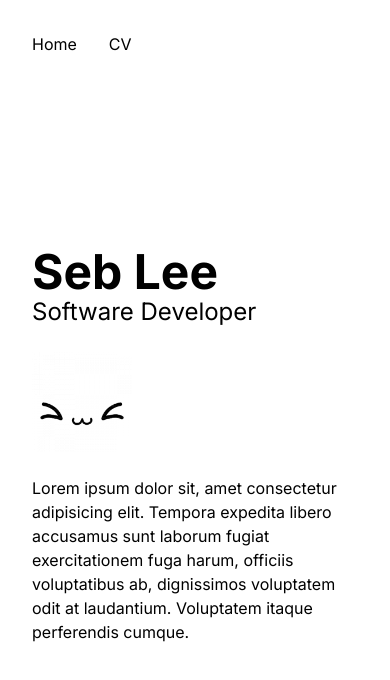
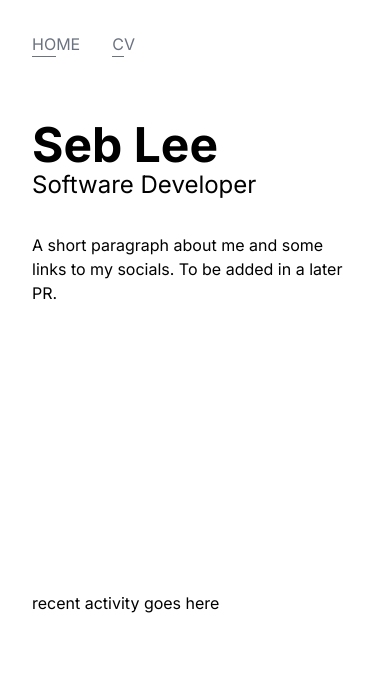
Before and after one commit to jebzley/sebleedotdev, a Next.js app: page / in a window 390 px wide. Shown: the top 680 px of the page. Built offline with nearby package versions, Linux system fonts and the light colour scheme.

Commit message:
Set up responsive split page layout  (#2)
* add basic split page layout

* pad layout

* remove image for now

* componentise page title

* add breakpoints

* jazz up the navigation links

```diff
--- a/src/app/layout.tsx
+++ b/src/app/layout.tsx
@@ -20,7 +20,7 @@ export default function RootLayout({
         <header>
           <Navigation />
         </header>
-        <main className="h-full">{children}</main>
+        <main className="h-full p8 pt-16 lg:p-16">{children}</main>
       </body>
     </html>
   );
--- a/src/app/page.tsx
+++ b/src/app/page.tsx
@@ -1,23 +1,19 @@
-import Image from "next/image";
+import { PageLayout } from "@/components/PageLayout";
+import { PageTitle } from "@/components/PageTitle";
 
 export default function Home() {
   return (
-    <div className="h-full flex">
-      <div className="flex flex-col m-auto gap-6 max-w-2xl">
-        <div className="flex gap-6 flex-wrap items-center">
-          <hgroup>
-            <h1 className="text-5xl">Seb Lee</h1>
-            <p className="text-2xl">Software Developer</p>
-          </hgroup>
-          <Image alt="" src={"/face.png"} width={100} height={100} />
-        </div>
+    <PageLayout>
+      <div className="flex flex-col gap-8">
+        <PageTitle title="Seb Lee" subtitle="Software Developer" />
         <p>
-          Lorem ipsum dolor sit, amet consectetur adipisicing elit. Tempora
-          expedita libero accusamus sunt laborum fugiat exercitationem fuga
-          harum, officiis voluptatibus ab, dignissimos voluptatem odit at
-          laudantium. Voluptatem itaque perferendis cumque.
+          A short paragraph about me and some links to my socials. To be added
+          in a later PR.
         </p>
       </div>
-    </div>
+      <section className="overflow-scroll">
+        <p>recent activity goes here</p>
+      </section>
+    </PageLayout>
   );
 }
--- a/src/app/work/page.tsx
+++ b/src/app/work/page.tsx
@@ -1,6 +1,8 @@
 import Link from "next/link";
 import { WorkItem } from "./components/WorkItem";
 import { WORK_HISTORY_DATA } from "./constants";
+import { PageLayout } from "@/components/PageLayout";
+import { PageTitle } from "@/components/PageTitle";
 
 export interface WorkItemData {
   company?: string;
@@ -12,13 +14,9 @@ export interface WorkItemData {
 
 export default function WorkPage() {
   return (
-    <div className="h-full flex">
-      <div className="flex flex-col mx-auto gap-6 max-w-xl">
-        <div className="flex gap-6 flex-wrap items-center">
-          <hgroup>
-            <h1 className="text-5xl">Curriculum Vitae</h1>
-            <p className="text-2xl">Sebastian Lee</p>
-          </hgroup>
+    <PageLayout>
+      <div className="flex flex-col gap-8">
+        <PageTitle title="Curriculum Vitae" subtitle="Seb Lee" />
         <p>
           A detailed list of my work history (excluding my retail and kitchen
           work as a student).{" "}
@@ -27,6 +25,7 @@ export default function WorkPage() {
           </Link>
         </p>
       </div>
+      <div className="lg:overflow-scroll">
         <ul className="list-none">
           {WORK_HISTORY_DATA.map((item, index) => {
             return (
@@ -39,6 +38,6 @@ export default function WorkPage() {
           })}
         </ul>
       </div>
-    </div>
+    </PageLayout>
   );
 }
--- /dev/null
+++ b/src/components/Navigation/NavigationLink.tsx
@@ -0,0 +1,17 @@
+import Link from "next/link";
+
+interface IProps {
+  name: string;
+  href: string;
+}
+export function NavigationLink({ name, href }: IProps) {
+  return (
+    <Link
+      className="group/navlink relative flex flex-col text-gray-500 hover:text-black transition-all"
+      href={href}
+    >
+      {name.toUpperCase()}
+      <span className="h-full w-6/12 transition-all border-b border-gray-500 group-hover/navlink:w-full group-hover/navlink:border-black "></span>
+    </Link>
+  );
+}
--- a/src/components/Navigation/index.tsx
+++ b/src/components/Navigation/index.tsx
@@ -1,5 +1,6 @@
 import { ROUTES } from "@/constants/routes";
 import Link from "next/link";
+import { NavigationLink } from "./NavigationLink";
 
 const navItems: { name: string; href: string }[] = [
   { name: "Home", href: ROUTES.HOME },
@@ -13,7 +14,7 @@ export function Navigation() {
         {navItems.map((item) => {
           return (
             <li key={item.name}>
-              <Link href={item.href}>{item.name}</Link>
+              <NavigationLink name={item.name} href={item.href} />
             </li>
           );
         })}
--- /dev/null
+++ b/src/components/PageLayout/index.tsx
@@ -0,0 +1,8 @@
+import { ReactNode } from "react";
+export function PageLayout({ children }: { children: ReactNode }) {
+  return (
+    <div className="grid grid-cols-1 lg:grid-cols-2 h-full gap-16">
+      {children}
+    </div>
+  );
+}
--- /dev/null
+++ b/src/components/PageTitle/index.tsx
@@ -0,0 +1,13 @@
+interface IProps {
+  title: string;
+  subtitle?: string;
+}
+
+export function PageTitle({ title, subtitle }: IProps) {
+  return (
+    <hgroup>
+      <h1 className="text-5xl">{title}</h1>
+      {subtitle && <p className="text-2xl">{subtitle}</p>}
+    </hgroup>
+  );
+}
```
Lines whose indentation alone changed are shown as unchanged.
